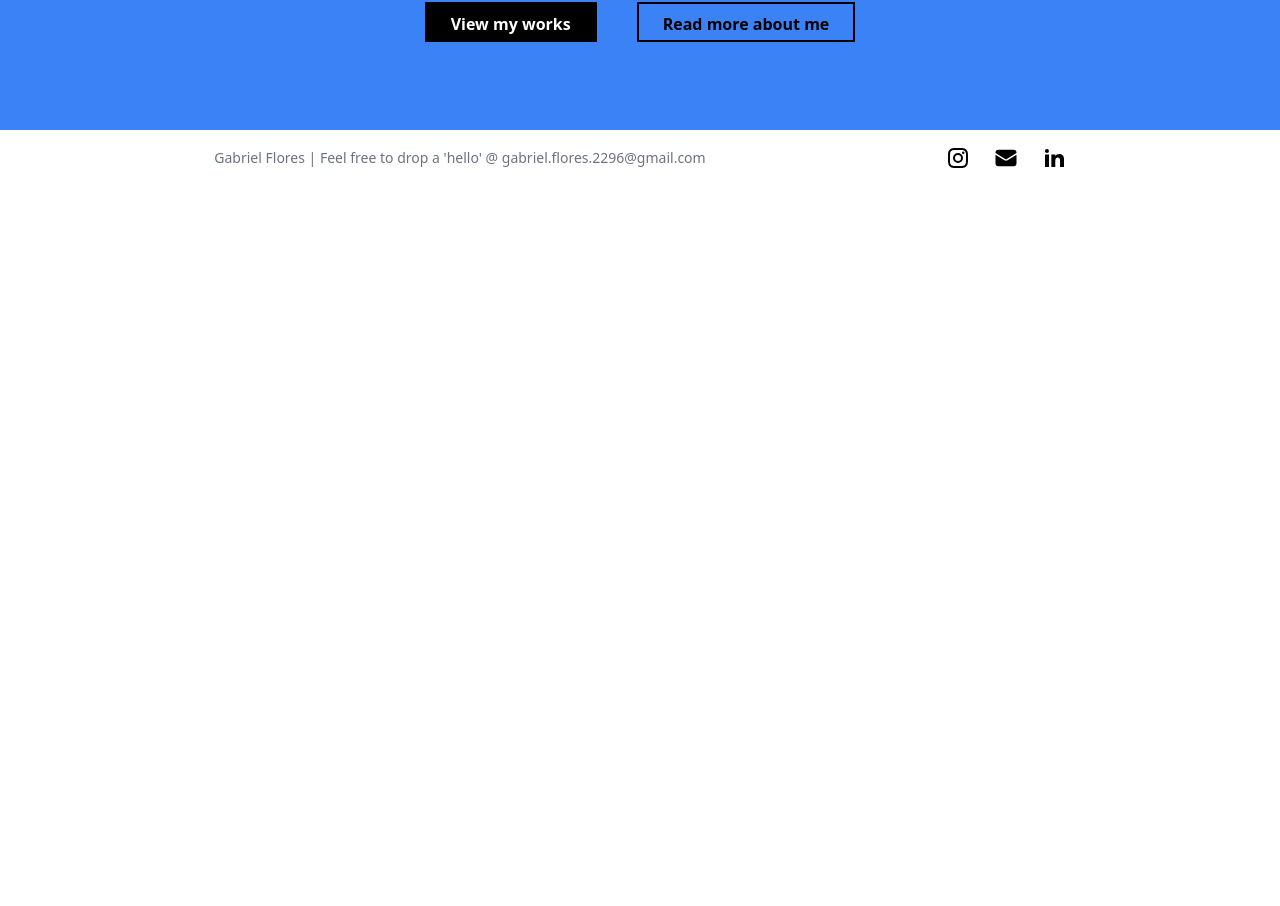
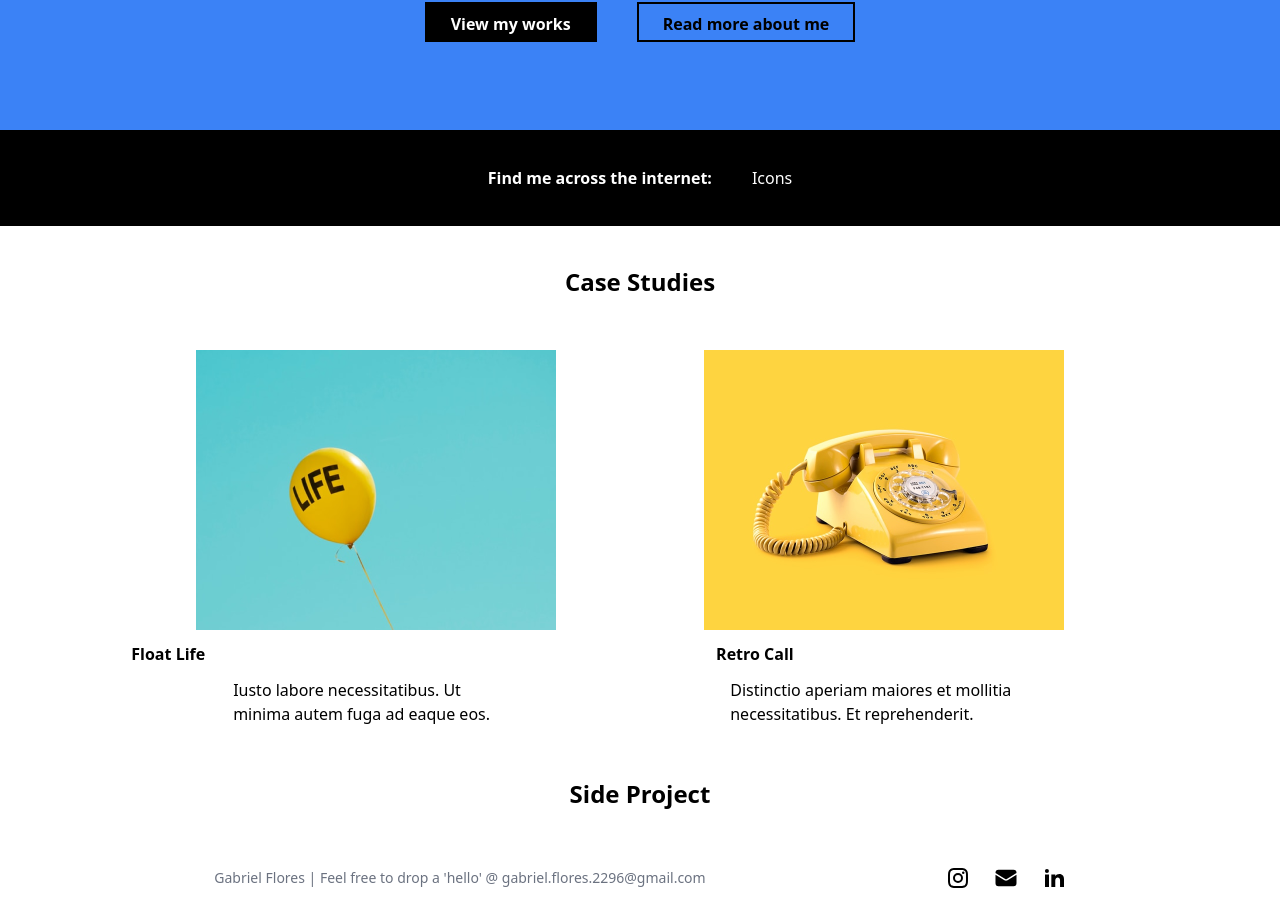
Before and after one commit to Khmlwugh/GabrielWebpage, a React (Vite) app: page / in a window 1280 px wide. Shown: the part 330-1236 px from the top of the page. Before the commit the page ends 800 px from the top, so only its background shows below. Built offline with nearby package versions, Linux system fonts and the light colour scheme.

Commit message:
ADD: added images as
assets for the Intro Page content. Added content and styling pending

```diff
--- a/src/components/IntroPage.jsx
+++ b/src/components/IntroPage.jsx
@@ -15,6 +15,42 @@ function IntroPage(){
           <Button bg='white' text='Read more about me'/>
         </div>
       </div>
+      <div className='flex bg-black w-100 h-24 align-center items-center justify-center space-x-10'>
+        <div className="text-white font-bold">
+          Find me across the internet:
+        </div>
+        <div className="text-white">
+          Icons
+        </div>
+      </div>
+
+      <div className="flex flex-col items-center">
+        <div className="font-bold text-2xl py-10 w-6/12">Case Studies</div>
+        <div className='flex items-center justify-center'>
+          <div className="flex flex-col items-center px-30 py-3">
+            <img className='h-6/12' src='src/assets/images/Rectangle 2image1.png'/>
+            <div className="font-bold self-start py-3 w-100 ">
+              Float Life
+            </div>
+            <div className="w-7/12 text-left ">
+              Iusto labore necessitatibus. Ut minima autem fuga ad eaque eos.
+            </div>
+          </div>
+          <div className="flex flex-col items-center">
+            <img className='h-6/12' src='src/assets/images/Rectangle 2image2.png'/>
+            <div className="font-bold self-start px-24 py-3 text-left w-100">
+              Retro Call
+            </div>
+            <div className="w-7/12 text-left">
+              Distinctio aperiam maiores et mollitia necessitatibus. Et reprehenderit.
+            </div>
+          </div>
+        </div>
+      </div>
+
+      <div className="py-10">
+        <div className="font-bold text-2xl">Side Project</div>
+      </div>
       <Footer/>
     </div>
   )
```
Also changed, not shown: src/assets/images/Rectangle 2image1.png (added), src/assets/images/Rectangle 2image2.png (added).
